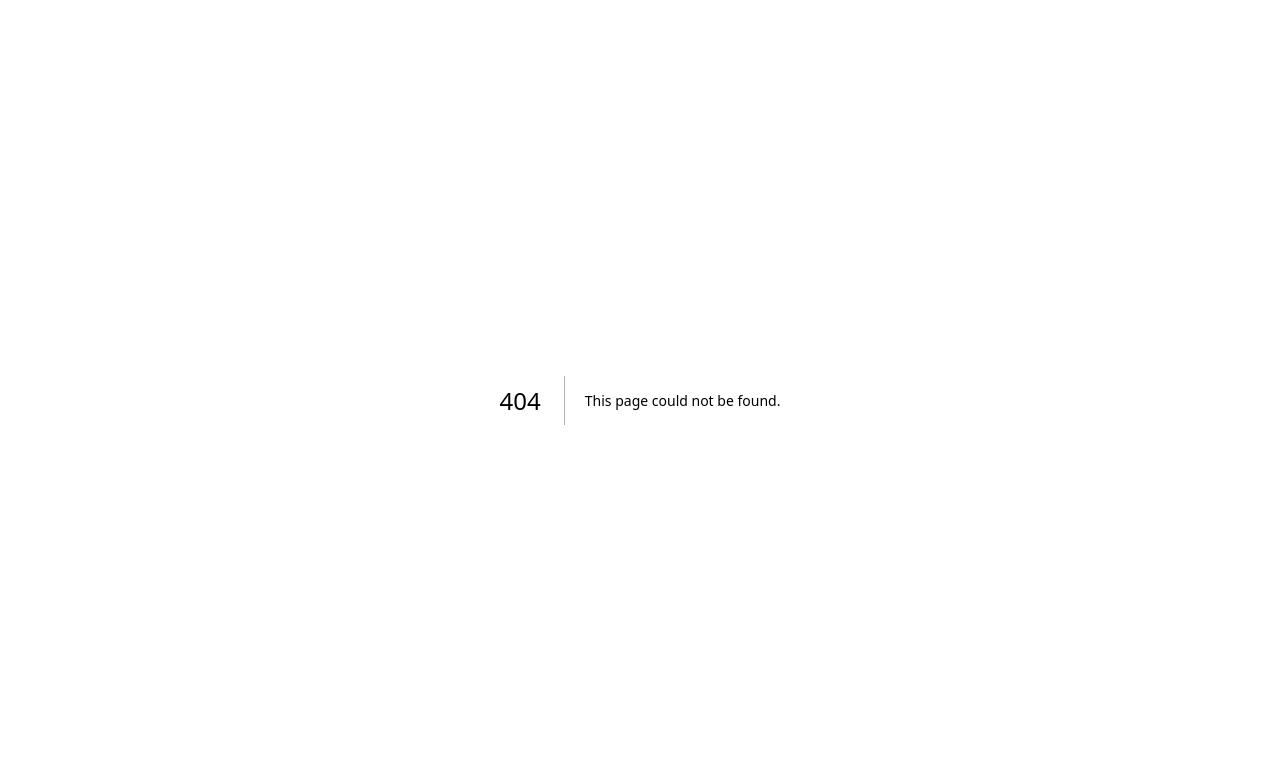
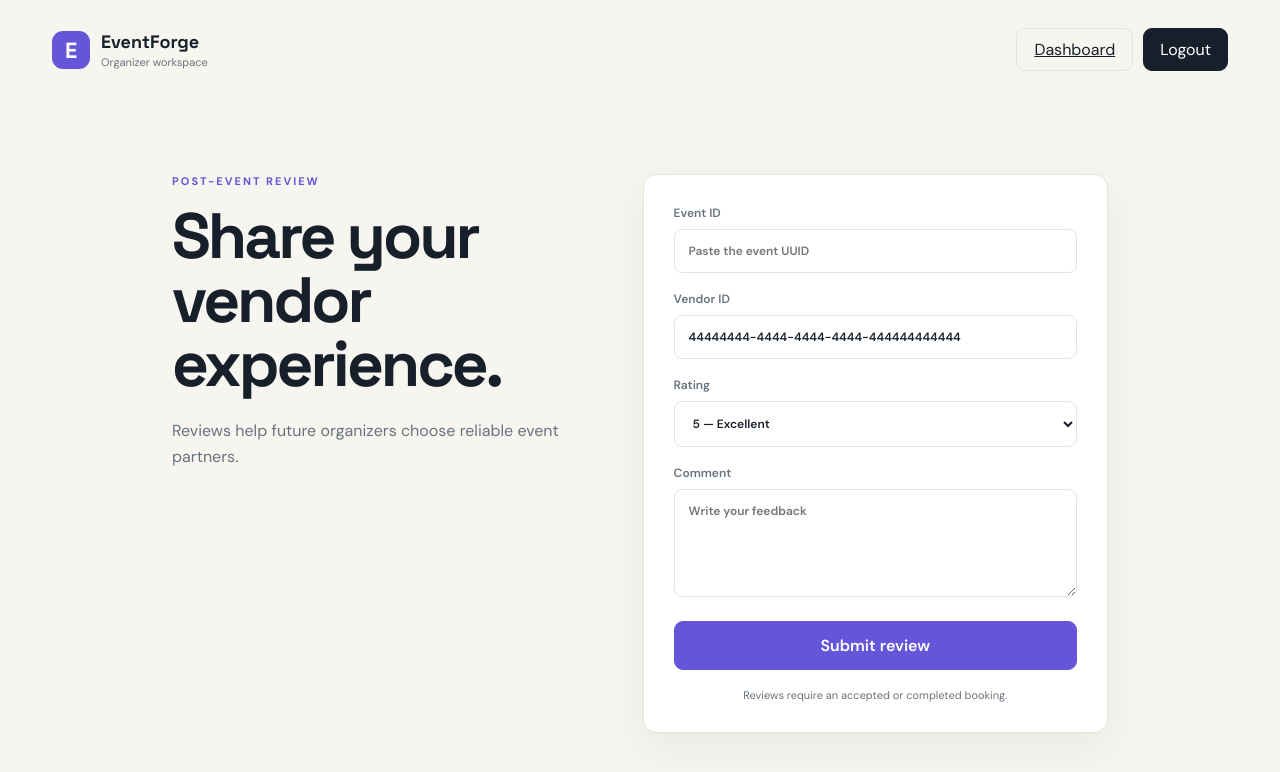
Before and after one commit to saikarthiktech/eventforge, a Next.js app in the folder web/: page /reviews/new in a window 1280 px wide. Before the commit this address had no page. Shown: the top 772 px of the page. Built offline with nearby package versions, Linux system fonts and the light colour scheme.

Commit message:
Add organizer review submission page

```diff
--- a/web/app/dashboard/page.tsx
+++ b/web/app/dashboard/page.tsx
@@ -96,6 +96,10 @@ export default function DashboardPage() {
           <a className="outline-button" href="/payments">
             Payments
           </a>
+          <a className="outline-button" href="/reviews/new">
+            Write a review
+          </a>
+
 
 
 
--- a/web/app/globals.css
+++ b/web/app/globals.css
@@ -1925,3 +1925,93 @@ button {
     margin-top: 15px;
   }
 }
+.review-page {
+  min-height: 100vh;
+  background: var(--cream);
+}
+
+.review-page .brand {
+  color: var(--ink);
+  text-decoration: none;
+}
+
+.review-content {
+  display: grid;
+  grid-template-columns: 0.85fr 1fr;
+  align-items: start;
+  gap: 75px;
+  max-width: 1000px;
+  margin: 0 auto;
+  padding: 75px 32px;
+}
+
+.review-intro h1 {
+  margin: 0;
+  font-family: "Space Grotesk", sans-serif;
+  font-size: clamp(42px, 6vw, 64px);
+  line-height: 1;
+  letter-spacing: -3px;
+}
+
+.review-intro > p:last-child {
+  max-width: 400px;
+  margin-top: 22px;
+  color: var(--muted);
+  line-height: 1.6;
+}
+
+.review-card {
+  display: grid;
+  gap: 18px;
+  padding: 30px;
+  background: white;
+  border: 1px solid var(--line);
+  border-radius: 14px;
+  box-shadow: 0 15px 45px rgba(23, 32, 42, 0.06);
+}
+
+.review-card label {
+  display: grid;
+  gap: 8px;
+  color: var(--muted);
+  font-size: 12px;
+  font-weight: 600;
+}
+
+.review-card input,
+.review-card select,
+.review-card textarea {
+  width: 100%;
+  padding: 13px 14px;
+  color: var(--ink);
+  background: white;
+  border: 1px solid var(--line);
+  border-radius: 8px;
+  outline: none;
+  font: inherit;
+}
+
+.review-card textarea {
+  resize: vertical;
+}
+
+.review-card input:focus,
+.review-card select:focus,
+.review-card textarea:focus {
+  border-color: var(--purple);
+}
+
+.review-note {
+  margin: 0;
+  color: var(--muted);
+  font-size: 11px;
+  text-align: center;
+}
+
+@media (max-width: 760px) {
+  .review-content {
+    grid-template-columns: 1fr;
+    gap: 38px;
+    padding: 50px 20px;
+  }
+}
--- /dev/null
+++ b/web/app/reviews/new/page.tsx
@@ -0,0 +1,161 @@
+"use client";
+
+import { FormEvent, useState } from "react";
+
+export default function NewReviewPage() {
+  const [eventId, setEventId] = useState("");
+  const [vendorId, setVendorId] = useState(
+    "44444444-4444-4444-4444-444444444444"
+  );
+  const [rating, setRating] = useState("5");
+  const [comment, setComment] = useState("");
+  const [message, setMessage] = useState("");
+  const [error, setError] = useState("");
+  const [saving, setSaving] = useState(false);
+
+  async function handleSubmit(event: FormEvent<HTMLFormElement>) {
+    event.preventDefault();
+
+    setMessage("");
+    setError("");
+    setSaving(true);
+
+    try {
+      const response = await fetch("/api/reviews", {
+        method: "POST",
+        headers: {
+          "Content-Type": "application/json",
+        },
+        body: JSON.stringify({
+          eventId,
+          vendorId,
+          rating: Number(rating),
+          comment,
+        }),
+      });
+
+      const data = await response.json();
+
+      if (!response.ok || !data.success) {
+        throw new Error(data.error || "Unable to submit review");
+      }
+
+      setMessage(data.message);
+      setEventId("");
+      setRating("5");
+      setComment("");
+    } catch (reviewError) {
+      setError(
+        reviewError instanceof Error
+          ? reviewError.message
+          : "Unable to submit review"
+      );
+    } finally {
+      setSaving(false);
+    }
+  }
+
+  async function handleLogout() {
+    await fetch("/api/auth/logout", {
+      method: "POST",
+    });
+
+    window.location.href = "/login";
+  }
+
+  return (
+    <main className="review-page">
+      <nav className="topbar">
+        <a className="brand" href="/">
+          <div className="brand-mark">E</div>
+
+          <div>
+            <strong>EventForge</strong>
+            <span>Organizer workspace</span>
+          </div>
+        </a>
+
+        <div className="dashboard-nav-actions">
+          <a className="outline-button" href="/dashboard">
+            Dashboard
+          </a>
+
+          <button className="logout-button" onClick={handleLogout}>
+            Logout
+          </button>
+        </div>
+      </nav>
+
+      <section className="review-content">
+        <div className="review-intro">
+          <p className="eyebrow">POST-EVENT REVIEW</p>
+          <h1>Share your vendor experience.</h1>
+          <p>
+            Reviews help future organizers choose reliable event partners.
+          </p>
+        </div>
+
+        <form className="review-card" onSubmit={handleSubmit}>
+          <label>
+            Event ID
+            <input
+              required
+              value={eventId}
+              onChange={(event) => setEventId(event.target.value)}
+              placeholder="Paste the event UUID"
+            />
+          </label>
+
+          <label>
+            Vendor ID
+            <input
+              required
+              value={vendorId}
+              onChange={(event) => setVendorId(event.target.value)}
+            />
+          </label>
+
+          <label>
+            Rating
+            <select
+              value={rating}
+              onChange={(event) => setRating(event.target.value)}
+            >
+              <option value="5">5 — Excellent</option>
+              <option value="4">4 — Very good</option>
+              <option value="3">3 — Good</option>
+              <option value="2">2 — Needs improvement</option>
+              <option value="1">1 — Poor</option>
+            </select>
+          </label>
+
+          <label>
+            Comment
+            <textarea
+              required
+              rows={5}
+              value={comment}
+              onChange={(event) => setComment(event.target.value)}
+              placeholder="Write your feedback"
+            />
+          </label>
+
+          {message && <p className="form-success">{message}</p>}
+          {error && <p className="form-error">{error}</p>}
+
+          <button
+            className="primary-button form-submit"
+            type="submit"
+            disabled={saving}
+          >
+            {saving ? "Submitting..." : "Submit review"}
+          </button>
+
+          <p className="review-note">
+            Reviews require an accepted or completed booking.
+          </p>
+        </form>
+      </section>
+    </main>
+  );
+}
```
